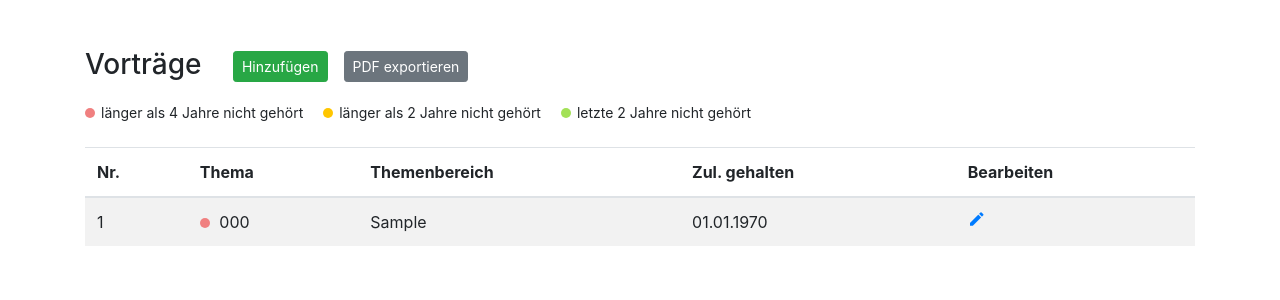
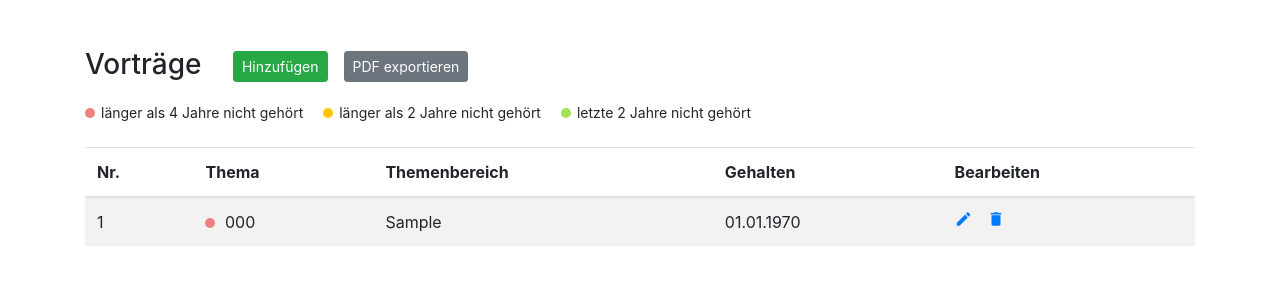
Before and after one commit to wh1zk1d/vortragsplaner, a PHP site: page /vortragsplaner/ in a window 1280 px wide. Shown: the part 174-474 px from the top of the page. Run offline with PHP 8.4, Linux system fonts and the light colour scheme; tables that the repository leaves empty hold one stand-in row (values such as "Sample post").

Commit message:
✨ add delete function

```diff
--- a/index.php
+++ b/index.php
@@ -29,7 +29,7 @@
           <th><a href="http://localhost:8888/vortragsplaner/index.php?orderBy=nummer">Nr.</a></th>
           <th><a href="http://localhost:8888/vortragsplaner/index.php?orderBy=titel">Thema</a></th>
           <th><a href="http://localhost:8888/vortragsplaner/index.php?orderBy=kategorie">Themenbereich</a></th>
-          <th><a href="http://localhost:8888/vortragsplaner/index.php?orderBy=gehalten">Zul. gehalten</a></th>
+          <th><a href="http://localhost:8888/vortragsplaner/index.php?orderBy=gehalten">Gehalten</a></th>
           <th>Bearbeiten</th>
         </tr>
       </thead>
@@ -66,7 +66,10 @@
                 }
               ?>
             </td>
-            <td><a href="#" class="edit" data-target="<?php echo $talk['id']; ?>"><i class="material-icons" style="font-size:18px;">edit</i></a></td>
+            <td>
+              <a href="#" class="edit" data-target="<?php echo $talk['id']; ?>"><i class="material-icons" style="font-size:18px;">edit</i></a>
+              <a href="#" class="delete" data-target="<?php echo $talk['id']; ?>"><i class="material-icons" style="font-size:18px;margin-left:10px;">delete</i></a>
+            </td>
           </tr>
         <?php endforeach; ?>
       </tbody>
--- a/public/js/scripts.js
+++ b/public/js/scripts.js
@@ -1,6 +1,7 @@
 // GET DOM objects
 const pdfBtn = document.querySelector('.pdf-export')
 const editBtn = document.querySelectorAll('.edit')
+const deleteBtn = document.querySelectorAll('.delete')
 
 // EDIT TALK
 const editTalk = async (talk, newDate) => {
@@ -9,9 +10,9 @@ const editTalk = async (talk, newDate) => {
   const req = await fetch('scripts/update_talk.php', {
     method: 'POST',
     headers: {
-      'Content-Type': 'application/json'
+      'Content-Type': 'application/json',
     },
-    body: data
+    body: data,
   })
 
   const res = await req.json()
@@ -23,23 +24,45 @@ const editTalk = async (talk, newDate) => {
   }
 }
 
-editBtn.forEach(btn => {
-  btn.addEventListener('click', function(e) {
+editBtn.forEach((btn) => {
+  btn.addEventListener('click', function (e) {
     e.preventDefault()
   })
 
   const targetID = btn.dataset.target
   const datepicker = flatpickr(btn, {
     locale: 'de',
-    onClose: function(selectedDate, dataStr, instance) {
+    onClose: function (selectedDate, dataStr, instance) {
       editTalk(targetID, dataStr)
+    },
+  })
+})
+
+// DELETE TALK
+const deleteTalk = async (talk) => {
+  const req = await fetch(`scripts/delete_talk.php?id=${talk}`, {
+    method: 'DELETE',
+  })
+
+  const res = await req
+
+  res.status === 200 ? location.reload() : alert('Da ist was schief gelaufen')
+}
+
+deleteBtn.forEach((btn) => {
+  btn.addEventListener('click', function (e) {
+    e.preventDefault()
+    const talkID = btn.dataset.target
+
+    if (window.confirm(`Soll Vortrag ${talkID} wirklich gelöscht werden?`)) {
+      deleteTalk(talkID)
     }
   })
 })
 
 // PDF EXPORT
 if (pdfBtn) {
-  pdfBtn.addEventListener('click', function() {
+  pdfBtn.addEventListener('click', function () {
     const doc = new jsPDF()
 
     const table = document.getElementById('table')
@@ -48,16 +71,16 @@ if (pdfBtn) {
     let data = []
 
     const rows = aTable.rows
-    rows.forEach(row => {
+    rows.forEach((row) => {
       row.splice(4, 1)
 
-      data = [...data, row.map(raw => raw.content)]
+      data = [...data, row.map((raw) => raw.content)]
     })
 
     doc.autoTable({
       theme: 'plain',
       head: [['Nr.', 'Thema', 'Themenbereich', 'Zul. gehalten']],
-      body: data
+      body: data,
     })
 
     doc.save('vortragsliste.pdf')
```
Also changed, not shown: scripts/delete_talk.php (added, +15 -0 lines).
